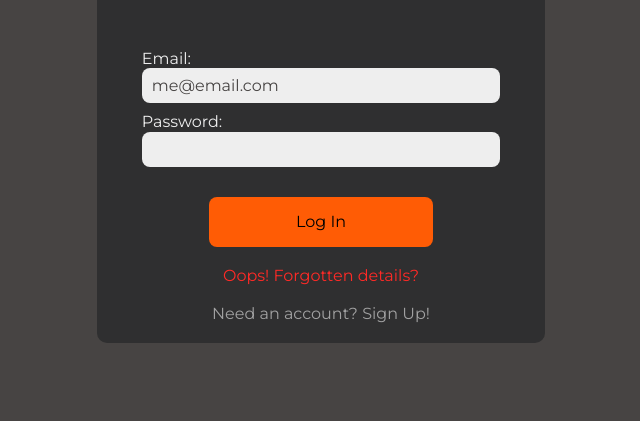
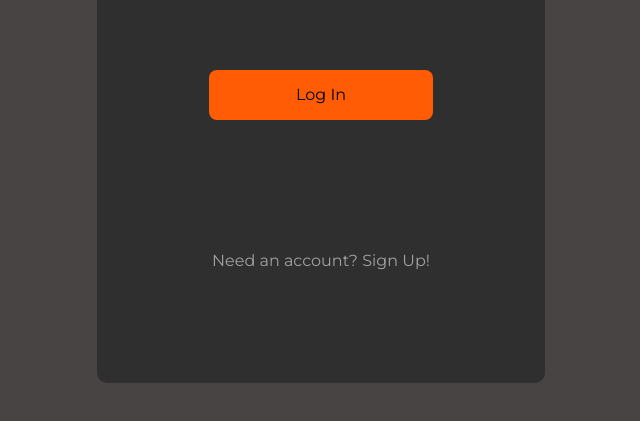
Before and after one commit to liamrdawson/Riff-Login-UI, a plain HTML site: page index.html in a window 1280 px wide. Shown: the part 257-678 px from the top of the page, without its empty margins (319-959 px from the left). Drawn offline with Linux system fonts and the light colour scheme.

Commit message:
add new changes vs code

```diff
--- a/index.html
+++ b/index.html
@@ -12,16 +12,16 @@
       <h1 class="title">Riff</h1>
     </header>
     <form class="login-form" action="index.html" method="post">
-      <div class="input-field">
+      <div class="input-field" id="user_email">
         <label for="user_email">Email:</label>
-        <input class="login-email" id="user_email" type="text" value="me@email.com">
+        <input class="login-email" type="text" value="me@email.com">
       </div>
-      <div class="input-field">
+      <div class="input-field" id="user_password">
         <label for="user_password">Password:</label>
-        <input class="login-password" id="user_password" type="text">
+        <input class="login-password" type="text">
       </div>
       <button class="login-btn" type="button" name="login">Log In</button>
-      <span class="oops"><a href="#">Oops! Forgotten details?</a></span>
+      <span class="oops"><a href="#">Oops! Forgotten your details?</a></span>
     </form>
     <span class="signup-call">Need an account? <a href="#">Sign Up!</a></span>
   </main>
--- a/scss/base/_base.scss
+++ b/scss/base/_base.scss
@@ -24,6 +24,7 @@ main {
   width: 90%;
   margin: 5vh auto;
   height: 90vh;
+  min-height: 600px;
   display: flex;
   flex-direction: column;
   justify-content:flex-start;
--- a/scss/components/_buttons.scss
+++ b/scss/components/_buttons.scss
@@ -51,3 +51,8 @@ button {
     }
   }
 }
+
+.input-field,
+.oops {
+  display: none;
+}
```
Also changed, not shown: js/script.js (+24 -0 lines), scss/utilities/_variables.scss (+8 -8 lines), css/style.css, 1 other file.
